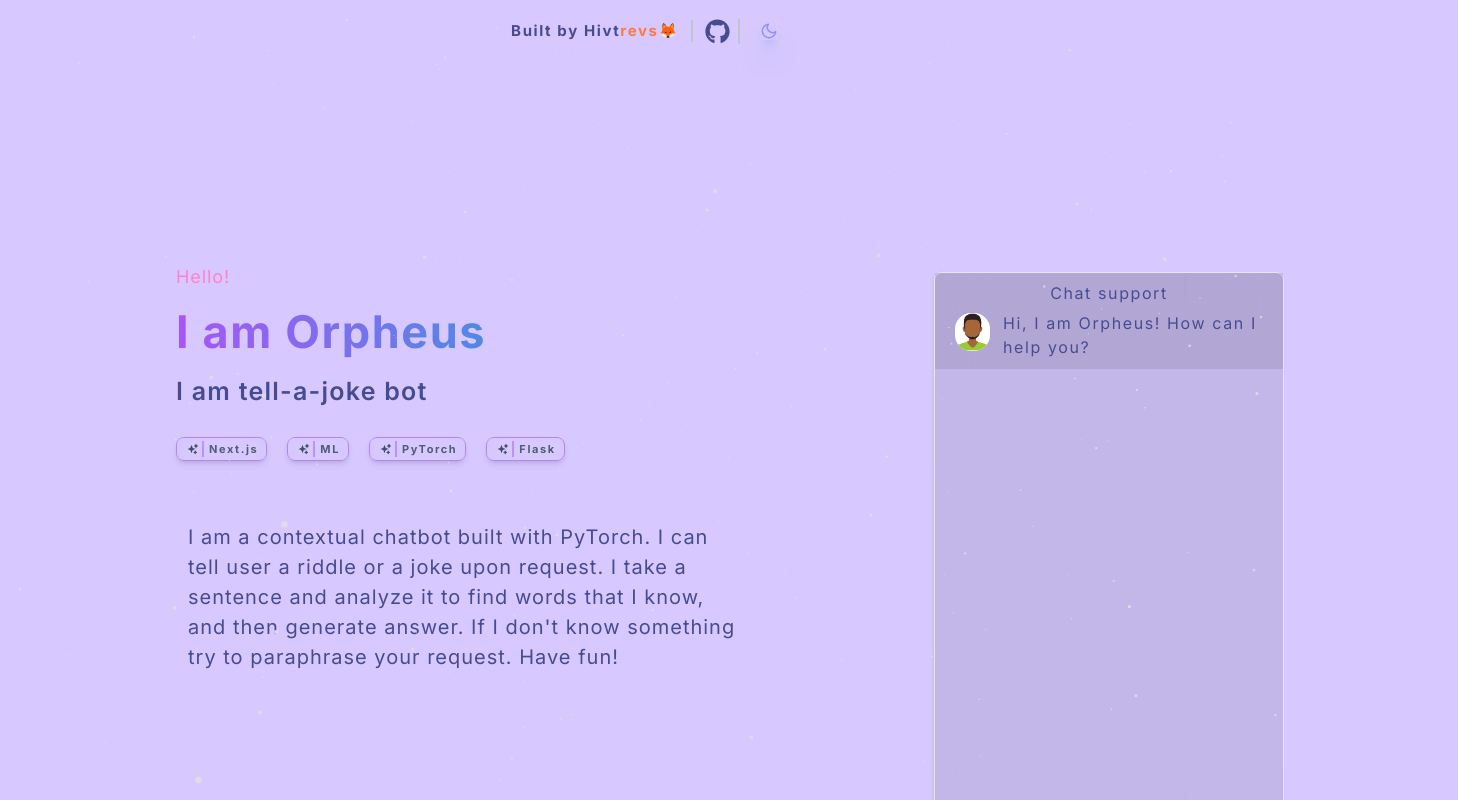
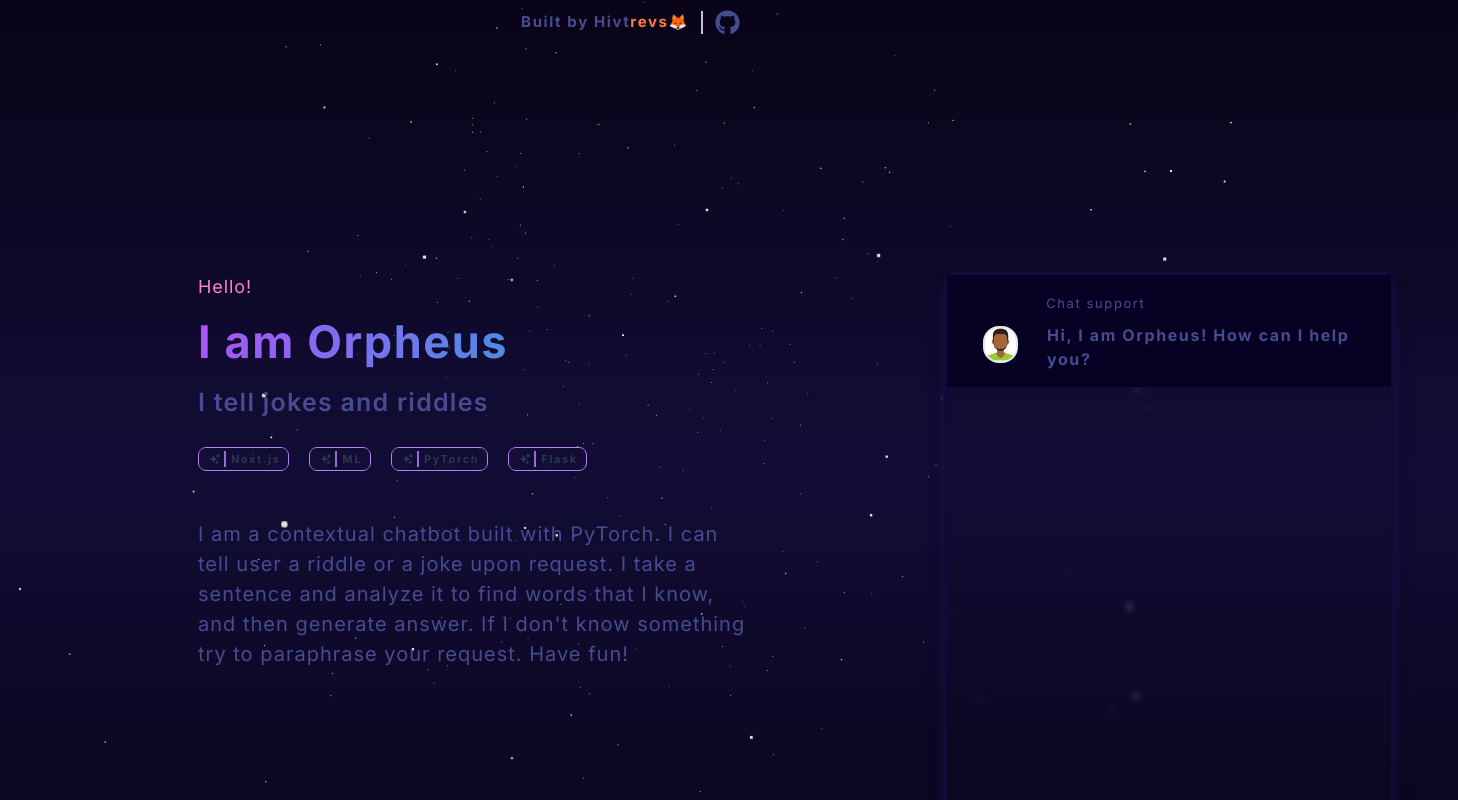
Before and after one commit to Hvitrevs/bot-react, a Next.js app: page / in a window 1280 px wide. Shown: the top 800 px of the page, 1458 px wide, since content can reach past the window. Built offline with nearby package versions, Linux system fonts and the light colour scheme.

Commit message:
layering components

```diff
--- a/app/components/Chatbot.tsx
+++ b/app/components/Chatbot.tsx
@@ -3,23 +3,26 @@ import React from 'react'
 
 const Chatbot = () => {
   return (
-    <div className=' max-w-[450px] shadow-md '>
-      <div className='border-[1px] rounded-lg w-[350px] h-[550px] flex  bg-[#03001417] backdrop-blur-xl'>
-        <div className='h-[6rem] w-full bg-[#03001417] flex flex-col'>
-        <span className='flex items-center justify-center w-full mt-[0.5rem]'>Chat support</span>
-        <div className='px-5 pb-4 mt-2 gap-4'>
+    <div className='w-[450px] shadow-xl '>
+      <div className='bg-[#0a0627]/05 backdrop-blur-[3px] z-50 border-[3px] shadow-lg shadow-[#1f1652] border-[#120b39] rounded-lg xxs:w-[250px] xs:w-[350px] md:w-[450px] md:h-[550px] xs:h-[25rem] flex '>
+        <div className='h-[7rem] w-full bg-[#060122] flex flex-col px-4 py-4'>
+        <span className='flex md:text-[13px] xs:text-[12px] xxs:text-[10px] w-full mt-[0.2rem] ml-[5.2rem]'>Chat support</span>
+        <div className='px-5 pb-6 mt-2 gap-4  p-1'>
           <Image
-            className="bg-white rounded-2xl"
+            className="bg-white rounded-2xl border-[2px]"
             src="/avatar.png"
             alt="image"
             height={35}
             width={35}
           />
-          <span className='flex justify-center mt-[-2.5rem] ml-[3rem]'>
+          <span className='flex justify-center mt-[-2.5rem] ml-[4rem] font-bold md:text-[16px] xs:text-[14px] xxs:text-[12px]'>
             Hi, I am Orpheus! How can I help you?
           </span>
         </div>
         </div>
+
+
+
 
       </div>
 
--- a/app/components/Header.tsx
+++ b/app/components/Header.tsx
@@ -11,7 +11,7 @@ const Header = () => {
 
           </h2>
           <h4 className='font-semibold md:text-[25px] xxs:text-[15px] xxs:tracking-[.04em] sm:tracking-[.05em]'>
-            I am tell-a-joke bot
+            I tell jokes and riddles
           </h4>
     </>
 
--- a/app/components/HeroFirst.tsx
+++ b/app/components/HeroFirst.tsx
@@ -11,8 +11,8 @@ import Chatbot from './Chatbot';
 const HeroFirst = () => {
   return (
     <>
-      <div className='flex items-center'>
-        <div className='xxs:mt-8 md:mt-[1rem] xxs:pr-4 xxs:pl-2 md:pl-20 2xl:pl-6 xl:pl-20  md:pb-1 flex flex-col gap-2 z-[10] max-w-[1050px]'>
+      <div className='flex items-center flex-wrap'>
+        <div className='xxs:mt-8 md:mt-[1rem] xxs:pr-4 xxs:pl-2 md:pl-20 2xl:pl-6 xl:pl-20 xs:ml-[2rem]  md:pb-1 flex flex-col gap-2 z-[50] max-w-[1050px] '>
           <Header />
             <div className='md:h-6 md:mt-2 mb-7 flex md:gap-5 justify-start text-start  xs:gap-[3px] xs:h-4  xs:mt-2 xxs:mt-2 xxs:h-4 xxs:gap-[2px] '>
               <Widgets
@@ -32,7 +32,7 @@ const HeroFirst = () => {
                   icon={<SparklesIcon />}
               />
             </div>
-          <div className='mt-[15px] rounded-lg xxs:px-3 md:pr-5 py-3 bg-none'>
+          <div className='mt-[10px] rounded-lg md:pr-5 py-1 bg-none'>
             <div className='flex gap-2 mb-2 flex md:gap-5 justify-start text-start'>
             </div>
             <p className=' md:text-[20px] xxs:text-[13px] tracking-[.05em] font-normal dark:text-[#bac8e6] xl:max-w-[550px]'>
@@ -40,7 +40,7 @@ const HeroFirst = () => {
             </p>
           </div>
           </div>
-        <div className='xl:max-w-[250px] 2xl:max-w-[350px] xxs:invisible xl:visible xl:mt-40 2xl:mt-20 xl:ml-[10rem]'>
+        <div className='xl:max-w-[250px] 2xl:max-w-[350px] xl:mt-40 2xl:mt-20 xl:ml-[10rem] md:ml-[9rem] xs:ml-[2rem] xs:mt-[2rem]'>
         <Chatbot />
         </div>
         </div>
--- a/app/components/Navbar.tsx
+++ b/app/components/Navbar.tsx
@@ -26,7 +26,7 @@ const Navbar = () => {
 
 
         <div className='flex items-center '>
-          <div className=' flex flex-row gap-2 items-center border-r-[2px] border-[#bec6cd] dark:border-[#36384e] pr-2'>
+          <div className=' flex flex-row gap-2 items-center  pr-2'>
             <Link
               className='hover:text-pink-500 xxs:text-[18px] md:text-[25px]'  href='https://github.com/Hvitrevs'>
                 <FaGithub />
@@ -37,7 +37,7 @@ const Navbar = () => {
 
       <div className='flex items-center  py-1 xxs:visible'>
         <div className='md:p-[8px] xxs:p-[3px] xxs:text-[15px] md:text-[18px]  '>
-          <ThemeSwitch />
+
         </div>
       </div>
     </div>
--- a/app/components/Stars.tsx
+++ b/app/components/Stars.tsx
@@ -9,7 +9,7 @@ import * as random from "maath/random/dist/maath-random.esm";
 const Stars = (props: any) => {
   const ref: any = useRef();
   const [sphere] = useState(() =>
-    random.inSphere(new Float32Array(2000), {radius: 0.9})
+    random.inSphere(new Float32Array(900), {radius: 0.9})
   );
   useFrame((state, delta) => {
     ref.current.rotation.x -= delta/100;
@@ -38,7 +38,7 @@ const Stars = (props: any) => {
 };
 
 const StarsCanvas = () => (
-    <div className="w-full h-auto fixed inset-0 z-[20]">
+    <div className="w-full h-auto fixed inset-0 z-[0]">
         <Canvas camera={{position: [0, 0, 1]}}>
         <Suspense fallback={null}>
             <Stars />
--- a/app/layout.tsx
+++ b/app/layout.tsx
@@ -19,9 +19,9 @@ export default function RootLayout({
 }>) {
   return (
     <html lang="en" suppressHydrationWarning>
-      <body className={`${inter.className} overflow-y-scroll-hidden overflow-x-hidden select-none  mx-auto tracking-[.1em] bg-[#d7c9ff] dark:bg-[#110828] text-[#474c92] dark:text-[#cde3ff]`} >
+      <body className={`${inter.className} overflow-y-scroll-hidden overflow-x-hidden select-none  mx-auto tracking-[.1em] bg-gradient-to-b from-[#090417] via-[#120d36] to-[#090417] text-[#474c92] dark:text-[#cde3ff]`} >
       <Providers>
-        <StarsCanvas />
+      <StarsCanvas />
         <Navbar />
           {children}
 
--- a/app/page.tsx
+++ b/app/page.tsx
@@ -9,7 +9,7 @@ import HeroFirst from './components/HeroFirst';
 export default function Home() {
   return (
     <main className='w-full h-full relative '>
-      <div className="flex xxs:px-[0.5rem] md:px-[2rem] xxs:py-8 md:py-[7rem] gap-20 items-center justify-center flex-wrap ">
+      <div className="flex xxs:px-[0.5rem] h-full md:px-[2rem] xxs:py-8 md:py-[7rem] gap-20 items-center justify-center flex-wrap ">
         <HeroFirst />
       </div>
     </main>
```
